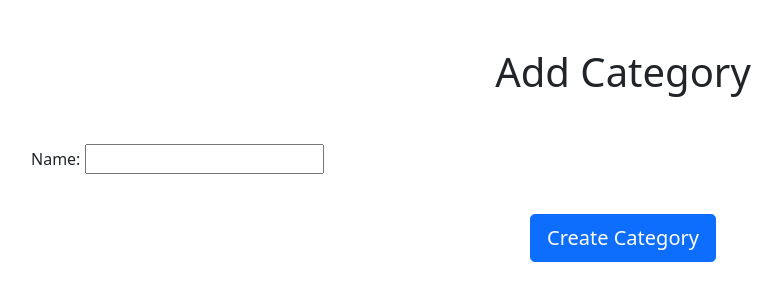
After one commit to jmanager25/ExpenseTrack, a Django app: page /category/add/ in a window 1280 px wide. The commit adds this page. Shown: the top 301 px of the page, without its empty margins (17-799 px from the left). Run offline with Django 3.2, Linux system fonts and the light colour scheme; the visitor is signed in with stand-in values (Sample User, id 1); some libraries are stand-ins or nearby versions.

Commit message:
Add functionality to create categories

```diff
--- /dev/null
+++ b/category/templates/add_category.html
@@ -0,0 +1,14 @@
+{% extends "form_base.html" %}
+
+{% block content %}
+<main class="m-5">
+    <h1 class="text-center">Add Category</h1>
+    <form action="{% url 'add_category' %}" method="post" class="mt-5">
+        {% csrf_token %}
+        {{ form.as_p }}
+        <div class="text-center">
+            <input class="btn btn-primary btn-lg mt-4" type="submit" value="Create Category">
+        </div>
+    </form>
+</main>
+{% endblock %}
--- a/category/templates/category.html
+++ b/category/templates/category.html
@@ -1,6 +1,8 @@
 {% extends "base.html" %}
 
 {% block content %}
+
+{% include 'messages_alert.html' %}
 
 <h1 class="text-center mt-3">Categories list</h1>
 
--- a/category/urls.py
+++ b/category/urls.py
@@ -3,4 +3,6 @@ from django.urls import path
 
 urlpatterns = [
     path('', views.category, name='category'),
+    path('add/', views.CategoryCreateView.as_view(),
+         name='add_category'),
 ]
--- a/category/views.py
+++ b/category/views.py
@@ -1,6 +1,10 @@
 from django.shortcuts import render
 from expensetracker.models import Category
 from django.contrib.auth.decorators import login_required
+from django.views.generic.edit import CreateView, UpdateView, DeleteView
+from django.contrib.auth.mixins import LoginRequiredMixin
+from django.urls import reverse_lazy
+from django.contrib import messages
 
 
 @login_required(login_url='login')
@@ -9,3 +13,19 @@ def category(request):
     View that returs the categories page.
     """
     return render(request, 'category.html')
+
+
+class CategoryCreateView(LoginRequiredMixin, CreateView):
+    """
+    View that allows users to create category.
+    """
+    model = Category
+    template_name = "add_category.html"
+    fields = ['name']
+    success_url = reverse_lazy('category')
+    login_url = 'login'
+
+    def form_valid(self, form):
+        form.instance.user = self.request.user
+        messages.success(self.request, 'Category created successfully!')
+        return super().form_valid(form)
--- a/expensetracker/templates/home.html
+++ b/expensetracker/templates/home.html
@@ -14,6 +14,7 @@
     <h2 class="text-center mt-5">Transaction</h2>
     <div class="text-center mt-5">
         <a href="{% url 'add_transaction' %}" class="btn btn-primary">Add Transaction</a>
+        <a href="{% url 'add_category' %}" class="btn btn-primary">Create Category</a>
     </div>
     <div class="container">
         <table class="table mt-5 text-center">
```
